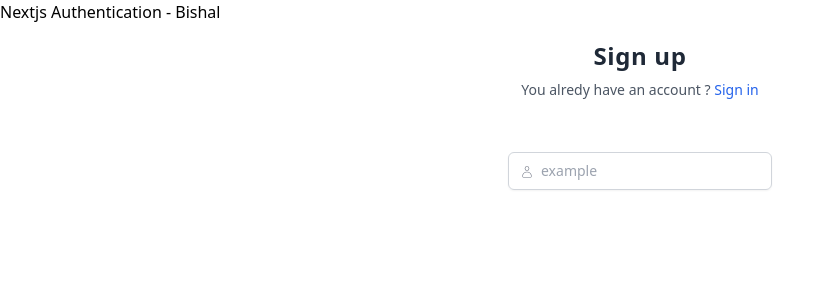
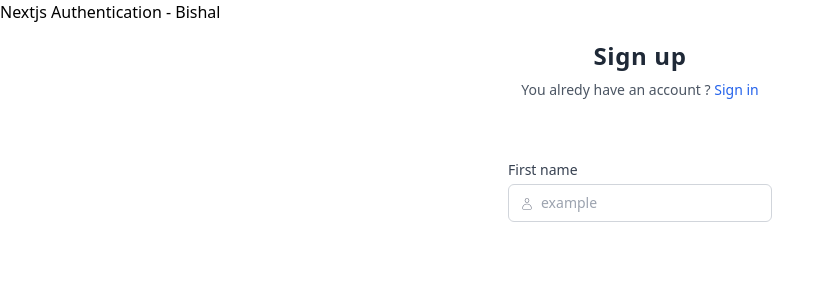
Before and after one commit to ghbishal/authentication-with-next-js-typescript, a Next.js app: page /auth in a window 1280 px wide. Shown: the top 300 px of the page, without its empty margins (0-834 px from the left). Built offline with nearby package versions, Linux system fonts and the light colour scheme.

Commit message:
feat: react hook form for Input

```diff
--- a/src/component/forms/Register.tsx
+++ b/src/component/forms/Register.tsx
@@ -1,19 +1,33 @@
 import * as React from "react";
 import Input from "@/component/inputs/Input";
 import { CiUser } from "react-icons/ci";
+import { useForm } from "react-hook-form";
 
 type Props = {};
 
 export default function Register(props: Props) {
+  const {
+    register,
+    handleSubmit,
+    watch,
+    formState: { errors, isSubmitting },
+  } = useForm();
+
+  const onSubmit = (data: any) => console.log(data);
+  console.log(watch);
+
   return (
-    <form className="my-8 text-sm">
+    <form className="my-8 text-sm" onSubmit={handleSubmit(onSubmit)}>
       <div className="gap-2 md:flex">
         <Input
           name="first_name"
-          label="First_name"
+          label="First name"
           type="text"
           icon={<CiUser />}
           placeholder="example"
+          register={register}
+          error={errors?.first_name?.message}
+          disabled={isSubmitting}
         />
       </div>
     </form>
--- a/src/component/inputs/Input.tsx
+++ b/src/component/inputs/Input.tsx
@@ -1,4 +1,5 @@
 import React from "react";
+import { IoAlertCircle } from "react-icons/io5";
 
 type Props = {
   name: string;
@@ -6,19 +7,49 @@ type Props = {
   type: string;
   icon: JSX.Element;
   placeholder: string;
+  register: any;
+  error: any;
+  disabled: boolean;
 };
 
-export default function Input({ name, label, type, icon, placeholder }: Props) {
+export default function Input({
+  name,
+  label,
+  type,
+  icon,
+  placeholder,
+  register,
+  error,
+  disabled,
+}: Props) {
   return (
-    <div className="relative rounded-md shadow-sm mt-1">
-      <div className="pointer-event-none absolute left-0 top-0.5 inset-y-0 flex items-center pl-3">
+    <div className="mt-3 w-[100%]">
+      <label htmlFor={name} className="text-gray-700">
+        {label}
+      </label>
+      <div className="relative rounded-md mt-1">
+        <div
+          className="pointer-event-none absolute left-0 top-0.5 inset-y-0 flex items-center pl-3"
+          style={{ transform: `${error ? "translateY(-10px)" : ""}` }}
+        >
           <span className="text-gray-500 text-sm">{icon}</span>
         </div>
         <input
           type={type}
           placeholder={placeholder}
           className="w-full py-2 pr-7 pl-8 block rounded-md border border-gray-300 outline-offset-2 outline-transparent focus:border-blue-500 focus:ring-blue-700 focus:ring-2 text-sm"
+          {...register(name)}
+          style={{
+            borderColor: `${error ? "#ED4337" : ""}`,
+          }}
         />
+        {error && (
+          <div className="fill-red-500 absolute right-2 top-2.5 text-xl">
+            <IoAlertCircle fill="#ED4337" />
+          </div>
+        )}
+        {error && <p className="text-sm text-[#ED4337] mt-1">{error}</p>}
+      </div>
     </div>
   );
 }
```
Lines whose indentation alone changed are shown as unchanged.
